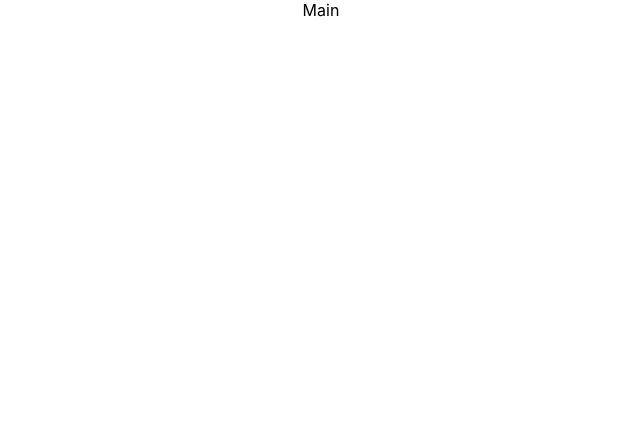
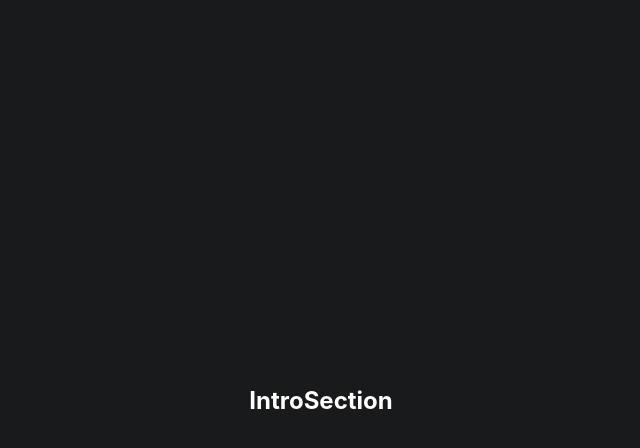
Before and after one commit to Stockman-Jr/react-portfolio, a React (Create React App) app in the folder main/: page / in a window 1280 px wide. Shown: the top 448 px of the page, without its empty margins (319-959 px from the left). Built offline with nearby package versions, Linux system fonts and the light colour scheme.

Commit message:
Add page sections and styles

```diff
--- a/main/src/App.css
+++ b/main/src/App.css
@@ -1,38 +1,3 @@
 .App {
   text-align: center;
 }
-
-.App-logo {
-  height: 40vmin;
-  pointer-events: none;
-}
-
-@media (prefers-reduced-motion: no-preference) {
-  .App-logo {
-    animation: App-logo-spin infinite 20s linear;
-  }
-}
-
-.App-header {
-  background-color: #282c34;
-  min-height: 100vh;
-  display: flex;
-  flex-direction: column;
-  align-items: center;
-  justify-content: center;
-  font-size: calc(10px + 2vmin);
-  color: white;
-}
-
-.App-link {
-  color: #61dafb;
-}
-
-@keyframes App-logo-spin {
-  from {
-    transform: rotate(0deg);
-  }
-  to {
-    transform: rotate(360deg);
-  }
-}
--- /dev/null
+++ b/main/src/pages/AboutSection.js
@@ -0,0 +1,12 @@
+import React from "react";
+import styles from "../styles/Sections.module.css";
+
+function AboutSection() {
+  return (
+    <section className={styles.Main}>
+      <h1>AboutSection</h1>
+    </section>
+  );
+}
+
+export default AboutSection;
--- /dev/null
+++ b/main/src/pages/IntroSection.js
@@ -0,0 +1,12 @@
+import React from "react";
+import styles from "../styles/Sections.module.css";
+
+function IntroSection() {
+  return (
+    <section className={styles.Main}>
+      <h1>IntroSection</h1>
+    </section>
+  );
+}
+
+export default IntroSection;
--- a/main/src/pages/PageSections.js
+++ b/main/src/pages/PageSections.js
@@ -1,7 +1,19 @@
 import React from "react";
+import styles from "../styles/PageSections.module.css";
+import IntroSection from "./IntroSection";
+import ProjectsSection from "./ProjectsSection";
+import AboutSection from "./AboutSection";
 
 function PageSections() {
-  return <div>Main</div>;
+  return (
+    <>
+      <div className={styles.Sections}>
+        <IntroSection />
+        <ProjectsSection />
+        <AboutSection />
+      </div>
+    </>
+  );
 }
 
 export default PageSections;
--- /dev/null
+++ b/main/src/pages/ProjectsSection.js
@@ -0,0 +1,12 @@
+import React from "react";
+import styles from "../styles/Sections.module.css";
+
+function ProjectsSection() {
+  return (
+    <section className={styles.Main}>
+      <h1>ProjectsSection</h1>
+    </section>
+  );
+}
+
+export default ProjectsSection;
--- /dev/null
+++ b/main/src/styles/PageSections.module.css
@@ -0,0 +1,5 @@
+.Sections {
+    position: relative;
+    width: 100%;
+    background-color: #191a1b;
+}
--- /dev/null
+++ b/main/src/styles/Sections.module.css
@@ -0,0 +1,11 @@
+.Main {
+    width: 100%;
+    height: 100vh;
+    position: relative;
+    display: flex;
+    flex-direction: column;
+    justify-content: center;
+    align-items: center;
+    background-color: rgba(75, 214, 253, 0);
+    color: white;
+}
```
